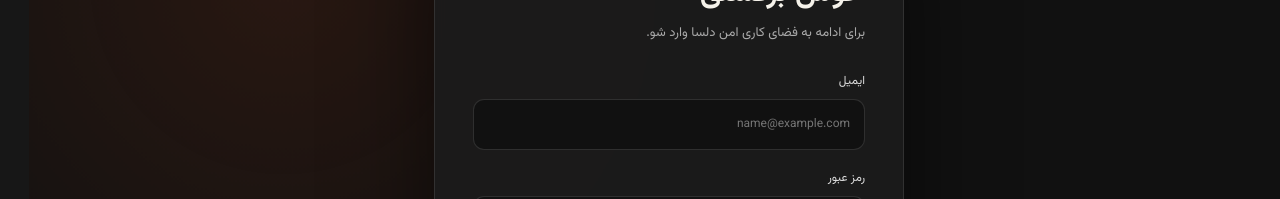
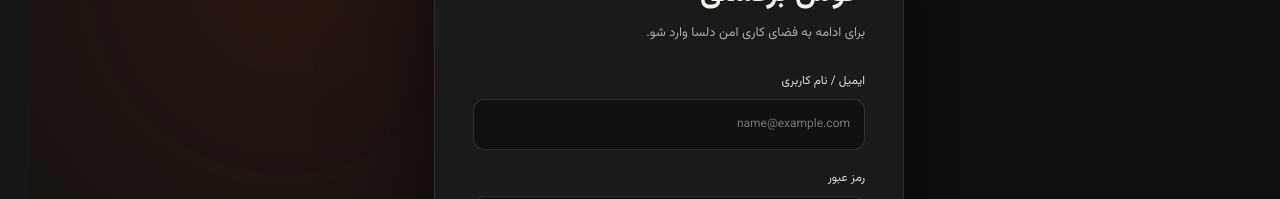
Before and after one commit to maxjomeh/delsa, a Next.js app: page /login in a window 1280 px wide. Shown: the part 250-449 px from the top of the page. Built offline with nearby package versions, Linux system fonts and the light colour scheme; no server answers.

Commit message:
Update components/AuthForm.js

```diff
--- a/components/AuthForm.js
+++ b/components/AuthForm.js
@@ -9,6 +9,7 @@ export default function AuthForm({ mode = 'login', admin = false }) {
   const router = useRouter();
   const params = useSearchParams();
   const signup = mode === 'signup';
+  const configured = Boolean(process.env.NEXT_PUBLIC_SUPABASE_URL && process.env.NEXT_PUBLIC_SUPABASE_PUBLISHABLE_KEY);
   const [busy, setBusy] = useState(false);
   const [error, setError] = useState('');
   const [message, setMessage] = useState('');
@@ -46,13 +47,13 @@ export default function AuthForm({ mode = 'login', admin = false }) {
     <span className="auth-kicker">{admin ? <><ShieldCheck size={15}/> فضای مدیریت</> : 'DELSA / APU'}</span>
     <h1>{signup ? 'حساب دلسا را بساز' : admin ? 'ورود مدیر' : 'خوش برگشتی'}</h1>
     <p>{signup ? 'برای دسترسی به محیط APU، حساب کاربری‌ات را بساز.' : admin ? 'با حسابی وارد شو که دسترسی مدیر برای آن فعال شده است.' : 'برای ادامه به فضای کاری امن دلسا وارد شو.'}</p>
-    {setupError && <div className="auth-notice">اتصال ورود هنوز پیکربندی نشده است. مدیر پروژه باید متغیرهای Supabase را در Vercel تنظیم کند.</div>}
+    {(setupError || !configured) && <div className="auth-notice">ورود واقعی هنوز فعال نشده است. مدیر پروژه باید URL و کلید عمومی Supabase را در تنظیمات Vercel وارد کند.</div>}
     <form onSubmit={submit}>
       {signup && <label>نام نمایشی<input name="name" autoComplete="name" required placeholder="نام شما"/></label>}
-      <label>ایمیل<input name="email" type="email" autoComplete="email" required placeholder="name@example.com"/></label>
+      <label>ایمیل / نام کاربری<input name="email" type="email" autoComplete="email" required placeholder="name@example.com"/></label>
       <label>رمز عبور<input name="password" type="password" autoComplete={signup ? 'new-password' : 'current-password'} minLength={8} required placeholder="حداقل ۸ نویسه"/></label>
       {error && <div className="auth-error" role="alert">{error}</div>}{message && <div className="auth-success" role="status">{message}</div>}
-      <button className="button primary auth-submit" disabled={busy}>{busy ? <LoaderCircle className="spin" size={18}/> : signup ? 'ساخت حساب' : 'ورود امن'}<ArrowUpLeft size={18}/></button>
+      <button className="button primary auth-submit" disabled={busy || !configured}>{busy ? <LoaderCircle className="spin" size={18}/> : signup ? 'ساخت حساب' : 'ورود امن'}<ArrowUpLeft size={18}/></button>
     </form>
     {!admin && <div className="auth-switch">{signup ? <>حساب داری؟ <Link href="/login">ورود</Link></> : <>حساب نداری؟ <Link href="/signup">ثبت‌نام</Link></>}</div>}
     {admin && <div className="auth-switch"><Link href="/login">بازگشت به ورود کاربر</Link></div>}
```
